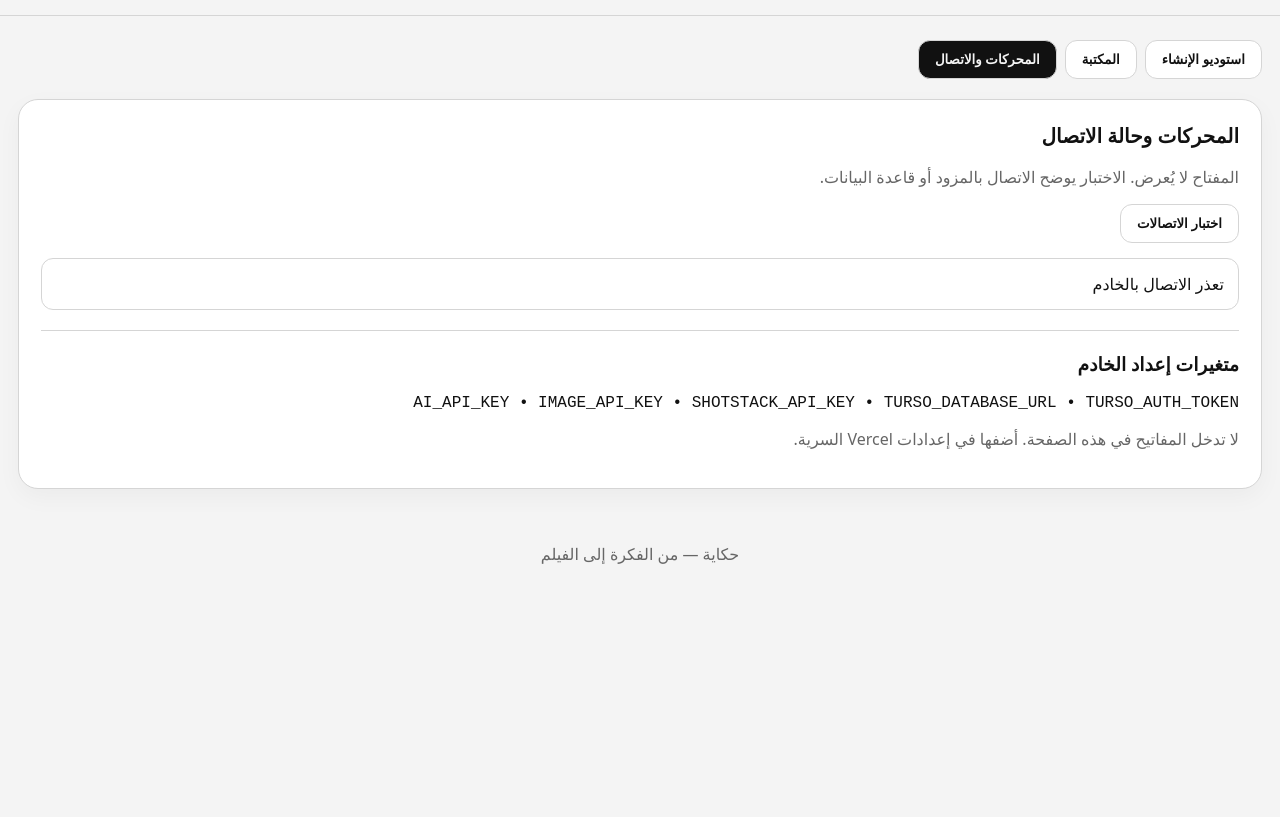
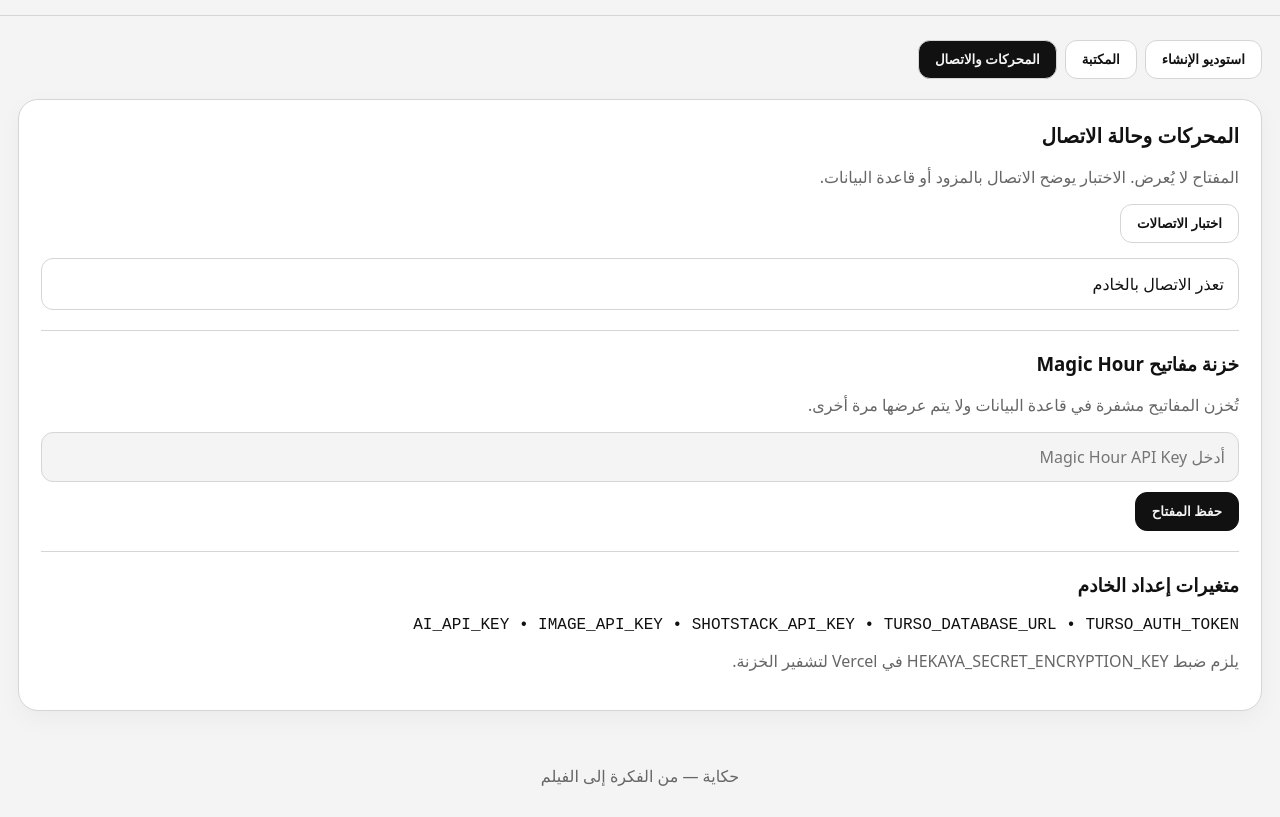
Before and after one commit to AliShaban56/VID, a website: page hekaya-studio-v2/index.html in a window 1280 px wide. Both pictures are taken after a click on the button "المحركات والاتصال". Shown: the part 73-890 px from the top of the page. Before the commit the page ends 800 px from the top, so only its background shows below. Drawn offline with Linux system fonts and the light colour scheme; no server answers.

Commit message:
Add Magic Hour key vault interface

```diff
--- a/hekaya-studio-v2/index.html
+++ b/hekaya-studio-v2/index.html
@@ -27,7 +27,7 @@ main{max-width:1280px;margin:24px auto;padding:0 18px}.tabs{display:flex;gap:8px
 <div id="storyResult" class="panel hidden"></div><div id="scenesResult"></div><div id="finalResult" class="panel hidden"></div>
 </section>
 <section id="library" class="hidden"><div class="panel"><div class="row" style="justify-content:space-between"><div><h2>مكتبة ملفات المشروع</h2><p class="muted">صور المشاهد، فيديوهات المشاهد، الفيديو النهائي والقصص المحفوظة.</p></div><button class="secondary" onclick="refreshLibrary()">تحديث المكتبة</button></div><div id="libraryStatus" class="muted">جارٍ التحميل...</div><div id="libraryAssets" class="assets"></div></div></section>
-<section id="providers" class="hidden"><div class="panel"><h2>المحركات وحالة الاتصال</h2><p class="muted">المفتاح لا يُعرض. الاختبار يوضح الاتصال بالمزود أو قاعدة البيانات.</p><button class="secondary" onclick="refreshProviderStatuses()">اختبار الاتصالات</button><div id="providerStatusList" class="grid" style="margin-top:15px"></div><div id="providerStatusUpdated" class="muted"></div><div class="divider"></div><h3>متغيرات إعداد الخادم</h3><p class="mono">AI_API_KEY • IMAGE_API_KEY • SHOTSTACK_API_KEY • TURSO_DATABASE_URL • TURSO_AUTH_TOKEN</p><p class="muted">لا تدخل المفاتيح في هذه الصفحة. أضفها في إعدادات Vercel السرية.</p></div></section>
+<section id="providers" class="hidden"><div class="panel"><h2>المحركات وحالة الاتصال</h2><p class="muted">المفتاح لا يُعرض. الاختبار يوضح الاتصال بالمزود أو قاعدة البيانات.</p><button class="secondary" onclick="refreshProviderStatuses()">اختبار الاتصالات</button><div id="providerStatusList" class="grid" style="margin-top:15px"></div><div id="providerStatusUpdated" class="muted"></div><div class="divider"></div><h3>خزنة مفاتيح Magic Hour</h3><p class="muted">تُخزن المفاتيح مشفرة في قاعدة البيانات ولا يتم عرضها مرة أخرى.</p><div class="row"><input id="magicKeyInput" type="password" autocomplete="off" placeholder="أدخل Magic Hour API Key"><button onclick="addMagicKey()">حفظ المفتاح</button></div><div id="magicKeysList" style="margin-top:12px"></div><div class="divider"></div><h3>متغيرات إعداد الخادم</h3><p class="mono">AI_API_KEY • IMAGE_API_KEY • SHOTSTACK_API_KEY • TURSO_DATABASE_URL • TURSO_AUTH_TOKEN</p><p class="muted">يلزم ضبط HEKAYA_SECRET_ENCRYPTION_KEY في Vercel لتشفير الخزنة.</p></div></section>
 </main><footer>حكاية — من الفكرة إلى الفيلم</footer>
 <script src="/production.js"></script>
 </body></html>
```
